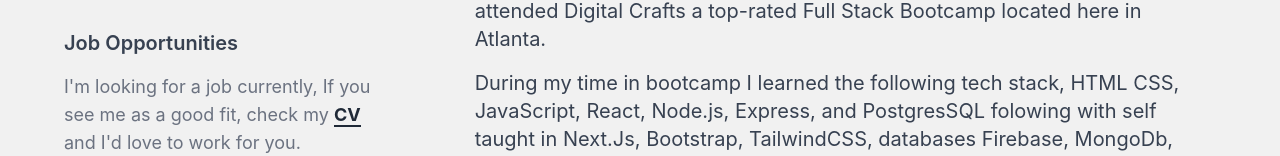
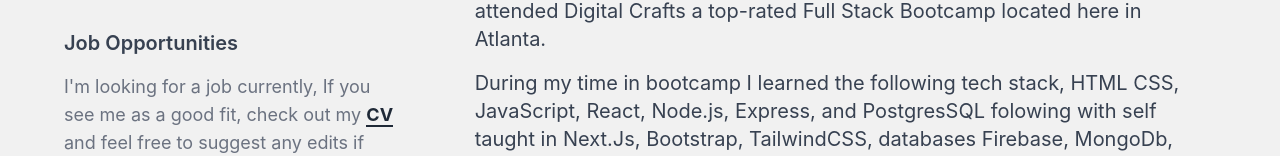
Before and after one commit to Jermaine-rbg/Jermaine_FunPortfolio, a Next.js app: page /about in a window 1280 px wide. Shown: the part 771-927 px from the top of the page. Built offline with nearby package versions, Linux system fonts and the light colour scheme.

Commit message:
Social Sites Update

```diff
--- a/components/AboutMe.js
+++ b/components/AboutMe.js
@@ -49,8 +49,7 @@ export default function AboutMe() {
                 Job Opportunities
               </h1>
               <p className="text-lg text-gray-500 mt-4 dark:text-gray-300">
-                I'm looking for a job currently, If you see me as a good fit,
-                check my{" "}
+                I'm looking for a job currently, If you see me as a good fit, check out my{" "}
                 <a
                   href={userData.resumeUrl}
                   target="__blank"
@@ -58,7 +57,7 @@ export default function AboutMe() {
                 >
                   CV
                 </a>{" "}
-                and I'd love to work for you.
+                and feel free to suggest any edits if needed to improve my stance.
               </p>
             </div>
             {/* Social Links */}
--- a/constants/data.js
+++ b/constants/data.js
@@ -104,7 +104,7 @@ const userData = {
     },
   ],
   resumeUrl:
-    "https://drive.google.com/file/d/1xmE3BOmgM7TAOOgVp36xQIQvYDntDYoo/view?usp=sharing",
+    "https://docs.google.com/document/d/10k5ENlZQeXs6GRiMpu0bPnk5pscTUOHFKlkDduhoRB0/edit",
   socialLinks: {
     instagram: "https://instagram.com/maninthere",
     twitter: "https://twitter.com/mannupaaji",
```
